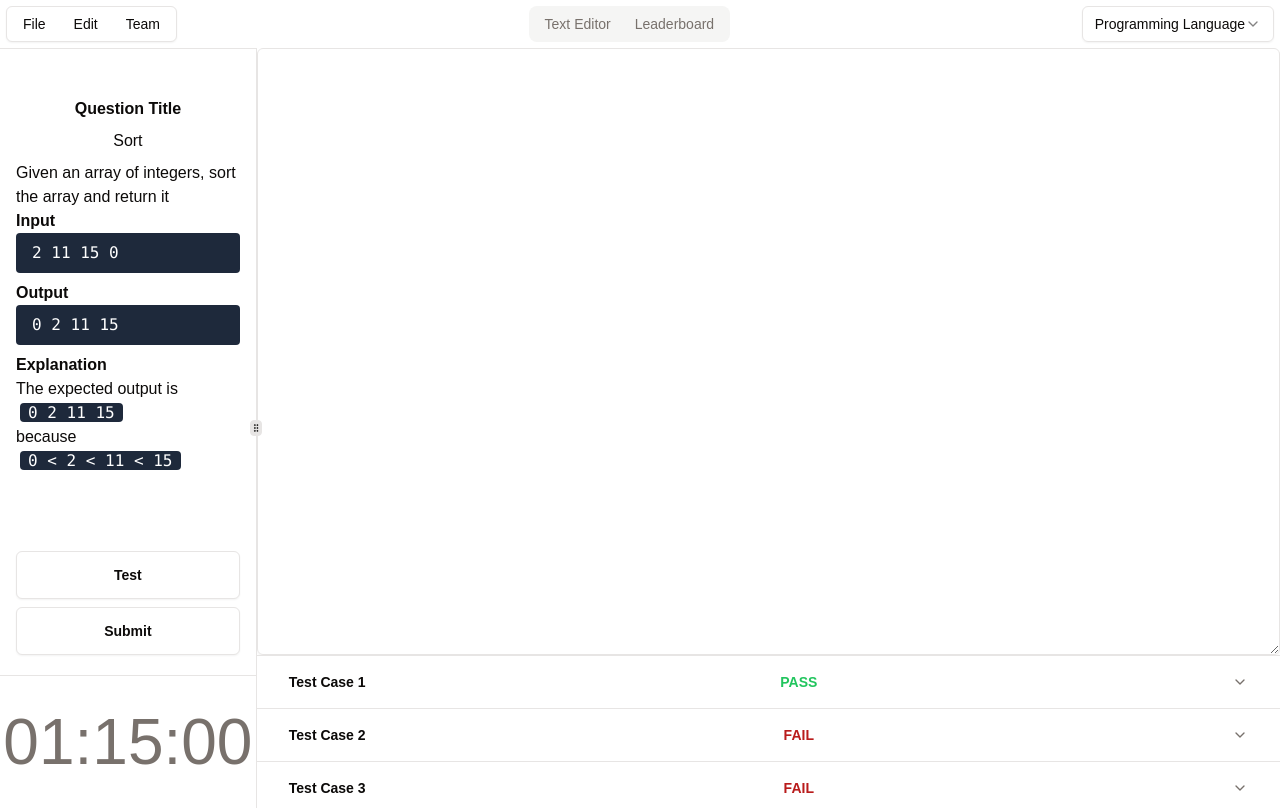
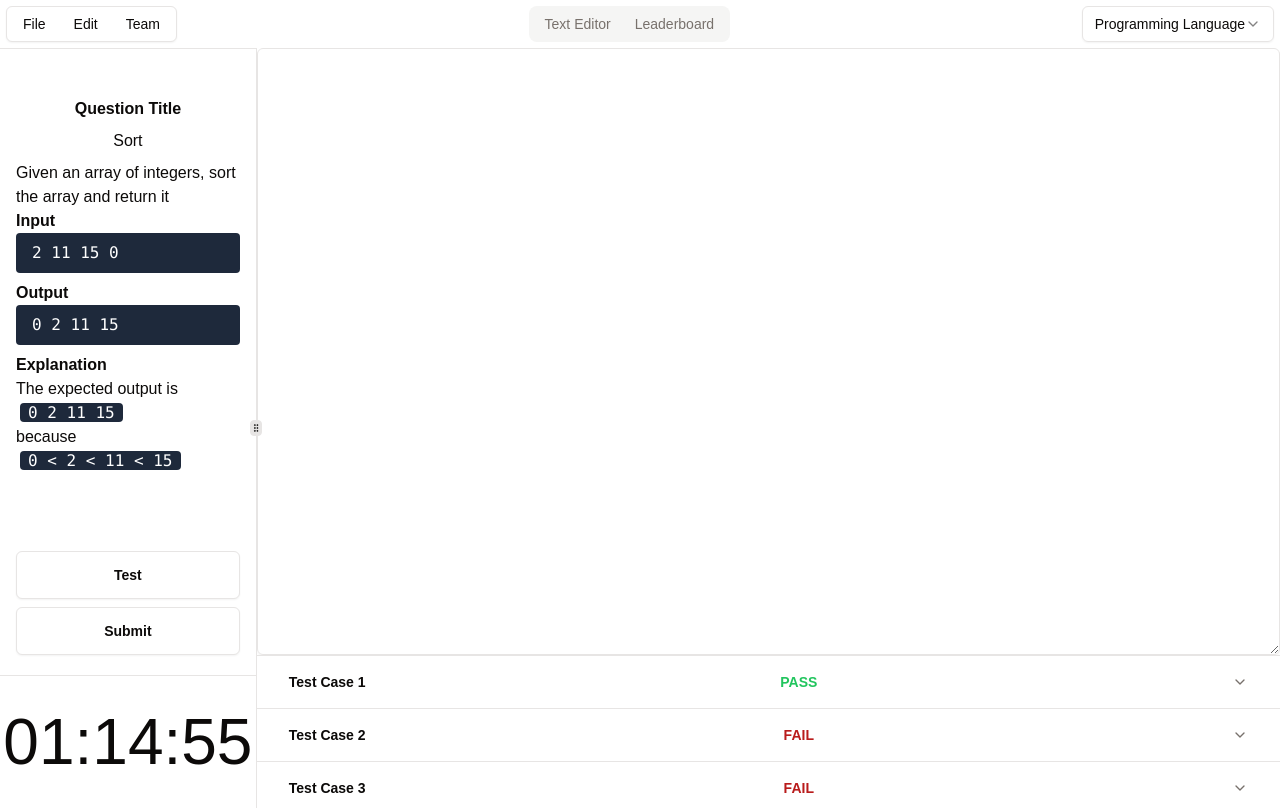
Before and after one commit to thecapst1/basalt, a Next.js app in the folder client/: page /competitor in a window 1280 px wide. Built offline with nearby package versions, Linux system fonts and the light colour scheme.

Commit message:
Changes to Timer

```diff
--- a/client/app/competitor/page.tsx
+++ b/client/app/competitor/page.tsx
@@ -256,7 +256,7 @@ export default function Competitor() {
                                     </div>
                                     <div className="py-2.5">
                                         <Separator className="mb-2.5 mt-2.5" />
-                                        <Timer isHost={false} startingTime={4500} />
+                                        <Timer isHost={false} startingTime={4500} isActive={true} />
                                     </div>
                                 </div>
                             </ResizablePanelGroup>
--- a/client/components/Timer.tsx
+++ b/client/components/Timer.tsx
@@ -1,5 +1,5 @@
 'use client';
-import { useState, useEffect, useRef } from 'react';
+import { useState, useEffect } from 'react';
 import { Button } from './ui/button';
 import { Pause, Play, Wrench } from 'lucide-react';
 import { toast } from '@/hooks/use-toast';
@@ -11,7 +11,6 @@ interface TimerProps {
 }
 
 const Timer: React.FC<TimerProps> = ({ isHost = false, startingTime, isActive = false }) => {
-    const hasInitialized = useRef(false);
     const [time, setTime] = useState(startingTime);
     const [timerIsActive, setTimerIsActive] = useState(isActive);
     const [intervalId, setIntervalId] = useState<NodeJS.Timeout | null>(null);
@@ -24,11 +23,10 @@ const Timer: React.FC<TimerProps> = ({ isHost = false, startingTime, isActive =
     };
 
     useEffect(() => {
-        if (isActive && !hasInitialized.current) {
-            hasInitialized.current = true;
+        if (isActive) {
             handleStartTimer();
         }
-    });
+    }, [isActive]);
 
     const handleStartTimer = async () => {
         setTimerIsActive(true);
```
